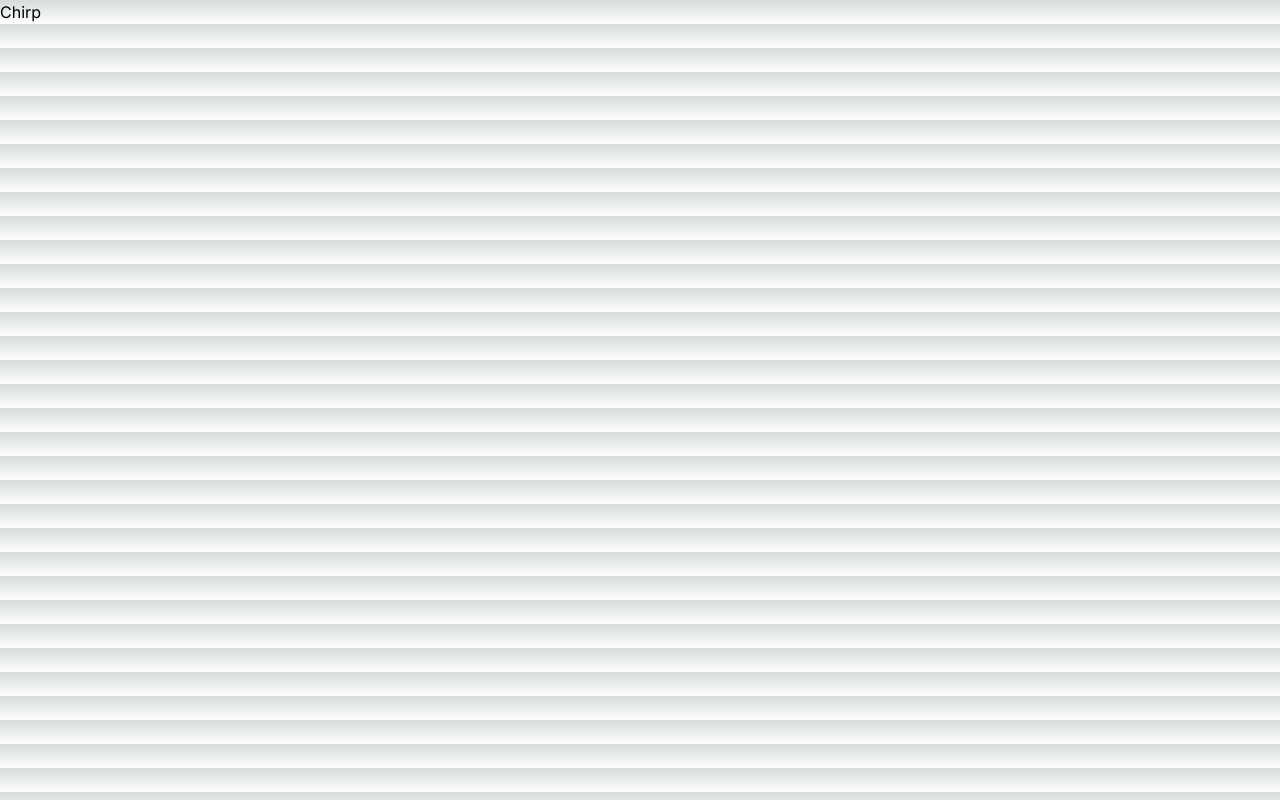
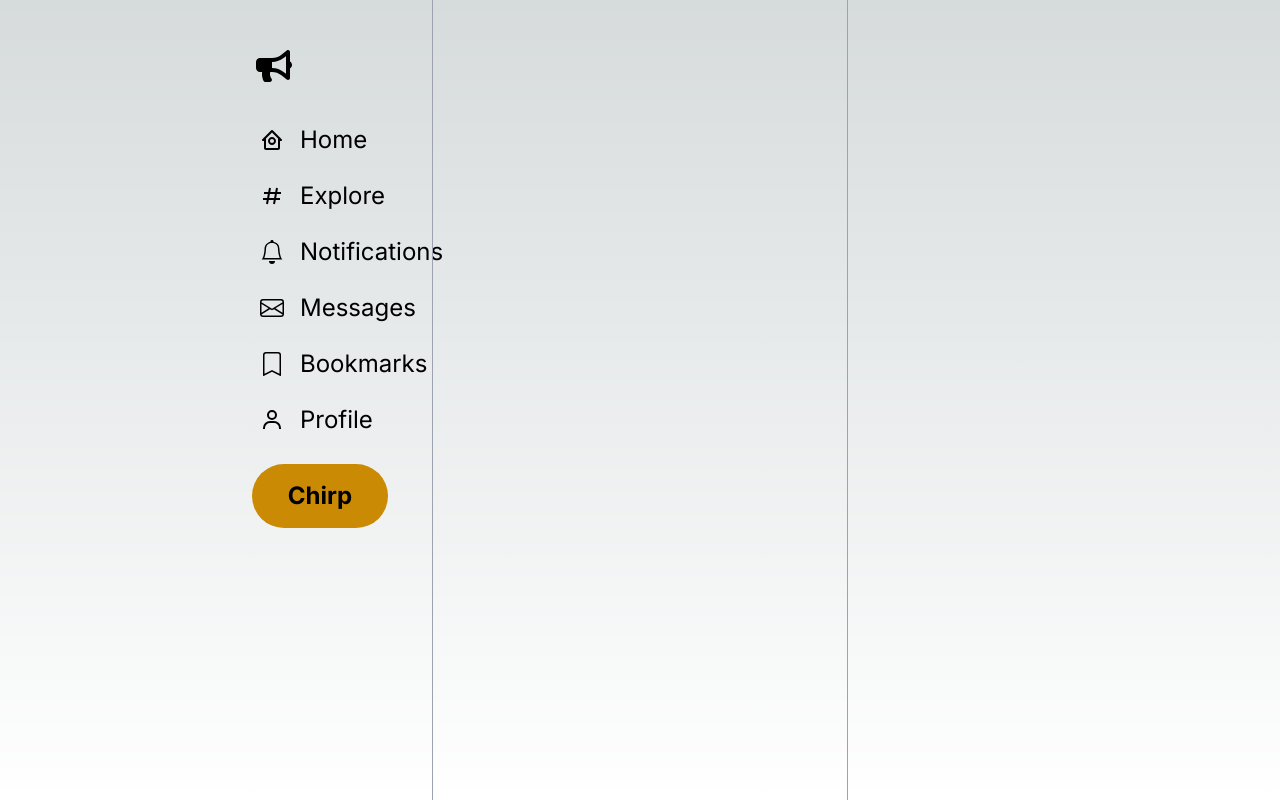
Before and after one commit to adityapandey51/Chirp, a Next.js app: page / in a window 1280 px wide. Built offline with nearby package versions, Linux system fonts and the light colour scheme.

Commit message:
Home Page sideBar added

```diff
--- a/app/page.tsx
+++ b/app/page.tsx
@@ -1,8 +1,71 @@
+import { FaBullhorn } from "react-icons/fa";
+import {BiHomeCircle,BiHash,BiUser} from "react-icons/bi"
+import {BsBell, BsEnvelope, BsBookmark} from "react-icons/bs"
 
+
+interface SideBarButton {
+  title: string;
+  icon: React.ReactNode
+}
+
+const sideBarMenuItems:SideBarButton[]=[
+  {
+    title:"Home",
+    icon:<BiHomeCircle/>
+  },
+  {
+    title: "Explore",
+    icon: <BiHash />,
+  },
+  {
+    title: "Notifications",
+    icon: <BsBell />,
+  },
+  {
+    title: "Messages",
+    icon: <BsEnvelope />,
+  },
+  {
+    title: "Bookmarks",
+    icon: <BsBookmark />,
+  },
+  {
+    title: "Profile",
+    icon: <BiUser />,
+  },
+]
 export default function Home() {
   return (
-   <div>
-      Chirp
-   </div>
+    <div>
+      <div className="grid grid-cols-12 px-56 h-screen w-screen">
+        <div className="col-span-3 pt-8 px-4">
+          <div className="text-4xl h-fit w-fit cursor-pointer transition-all hover:bg-gray-800 rounded-full p-4">
+            <FaBullhorn />
+          </div>
+          <div className="mt-4 text-2xl pr-4">
+            <ul>
+              {sideBarMenuItems.map((item) => {
+                return (
+                  <li
+                    className="flex justify-start items-center gap-4 hover:bg-gray-800 w-fit rounded-full px-5 py-2 cursor-pointer mt-2"
+                    key={item.title}
+                  >
+                    <span>{item.icon}</span>
+                    <span>{item.title}</span>
+                  </li>
+                );
+              })}
+            </ul>
+            <div className="mt-5 px-3">
+              <button className="bg-yellow-600 font-bold p-4 rounded-full w-full">
+                Chirp
+              </button>
+            </div>
+          </div>
+        </div>
+        <div className="col-span-6 border-r-[1px] border-l-[1px] border-gray-400"></div>
+        <div className="col-span-3"></div>
+      </div>
+    </div>
   );
 }
```
Also changed, not shown: package.json (+5 -4 lines), 1 other file (tests, documents, lock files or other folders).
